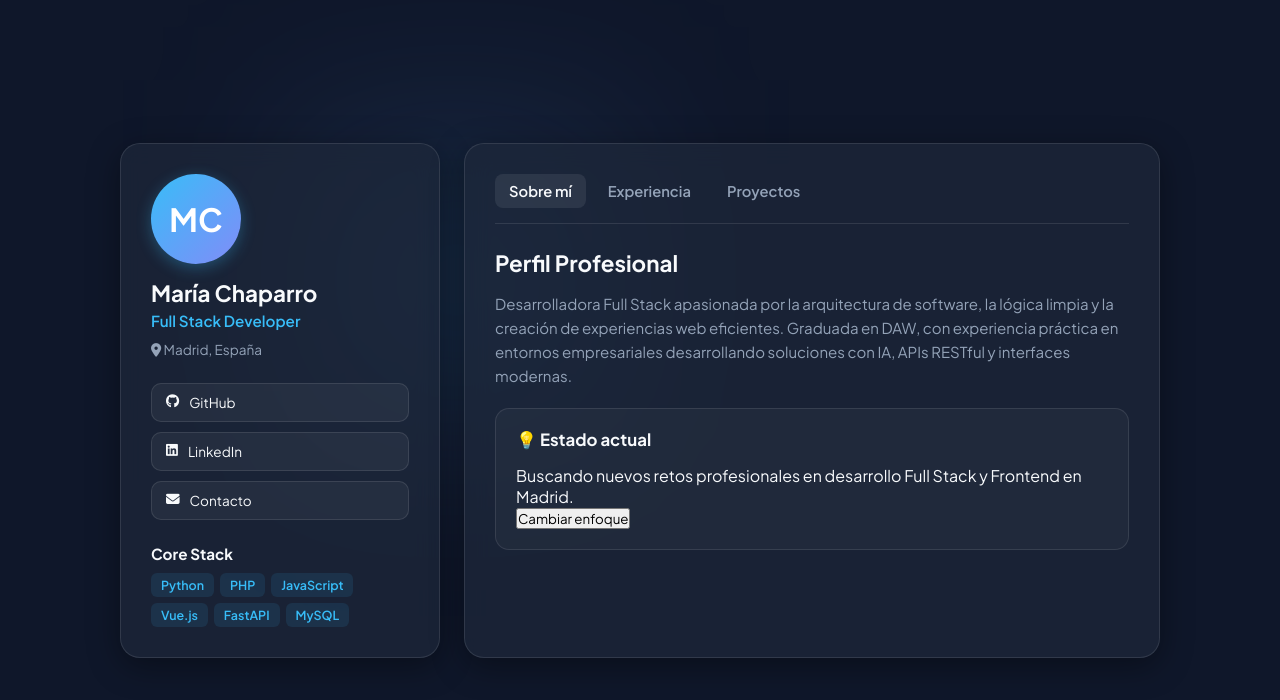
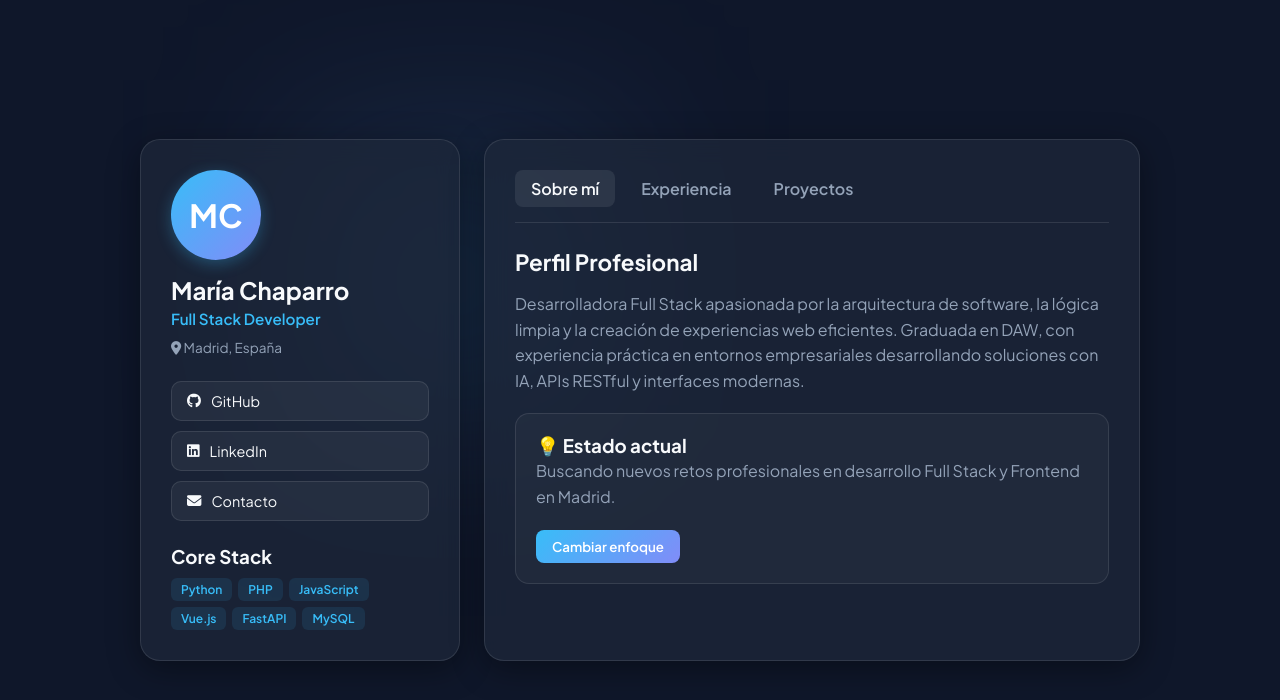
Before and after one commit to MChaparroCaballero/MChaparroCaballero.github.io, a plain HTML site: page index.html in a window 1280 px wide. Drawn offline with Linux system fonts and the light colour scheme.

Commit message:
restauramos a la primera version stilos

```diff
--- a/style.css
+++ b/style.css
@@ -42,11 +42,11 @@ body {
     display: grid;
     grid-template-columns: 320px 1fr;
     gap: 24px;
-    max-width: 1040px;
+    max-width: 1000px;
     width: 100%;
 }
 
-/* Efecto Glassmorphism original */
+/* Efecto Glassmorphism */
 .glass {
     background: var(--card-bg);
     backdrop-filter: blur(12px);
@@ -80,7 +80,7 @@ body {
 }
 
 .profile-header h1 {
-    font-size: 1.4rem;
+    font-size: 1.5rem;
     margin-bottom: 4px;
 }
 
@@ -105,26 +105,21 @@ body {
 .btn-icon {
     background: rgba(255, 255, 255, 0.05);
     border: 1px solid var(--border-color);
-    padding: 10px 14px;
+    padding: 10px 15px;
     border-radius: 10px;
     color: var(--text-primary);
     text-decoration: none;
-    font-size: 0.85rem;
+    font-size: 0.9rem;
     display: flex;
     align-items: center;
     gap: 10px;
     transition: all 0.3s ease;
-    word-break: break-all;
 }
 
 .btn-icon:hover {
     background: rgba(56, 189, 248, 0.1);
     border-color: var(--accent);
     color: var(--accent);
-}
-
-.skills-mini h3 {
-    font-size: 0.95rem;
 }
 
 .skills-mini .tags, .tags-small {
@@ -139,15 +134,14 @@ body {
     color: var(--accent);
     padding: 4px 10px;
     border-radius: 6px;
-    font-size: 0.78rem;
+    font-size: 0.75rem;
     font-weight: 600;
 }
 
 /* Main Content & Tabs */
 .tabs-nav {
     display: flex;
-    flex-wrap: wrap;
-    gap: 8px;
+    gap: 10px;
     margin-bottom: 25px;
     border-bottom: 1px solid var(--border-color);
     padding-bottom: 15px;
@@ -157,10 +151,10 @@ body {
     background: transparent;
     border: none;
     color: var(--text-secondary);
-    font-size: 0.92rem;
+    font-size: 1rem;
     font-weight: 600;
     cursor: pointer;
-    padding: 8px 14px;
+    padding: 8px 16px;
     border-radius: 8px;
     transition: all 0.3s ease;
 }
@@ -184,31 +178,40 @@ body {
     font-size: 1.4rem;
 }
 
-.tab-pane > p {
+.tab-pane p {
     color: var(--text-secondary);
     line-height: 1.6;
     margin-bottom: 20px;
-    font-size: 0.94rem;
 }
 
-/* Tarjetas internas */
+/* Interactive Card */
 .interactive-card {
     background: rgba(255, 255, 255, 0.03);
     border: 1px solid var(--border-color);
     padding: 20px;
     border-radius: 14px;
-    margin-top: 15px;
+    margin-top: 20px;
 }
 
-.interactive-card > h3 {
-    margin-bottom: 15px;
-    font-size: 1.05rem;
+.action-btn {
+    background: var(--accent-gradient);
+    border: none;
+    color: #fff;
+    padding: 8px 16px;
+    border-radius: 8px;
+    font-weight: 600;
+    cursor: pointer;
+    transition: opacity 0.2s;
 }
 
-/* Timeline & Listas */
+.action-btn:hover {
+    opacity: 0.9;
+}
+
+/* Timeline & Projects */
 .timeline-item {
     position: relative;
-    padding-left: 18px;
+    padding-left: 20px;
     border-left: 2px solid var(--accent);
     margin-bottom: 20px;
 }
@@ -221,24 +224,7 @@ body {
 
 .timeline-item h3 {
     font-size: 1rem;
-    margin: 4px 0 6px 0;
-}
-
-.timeline-item p {
-    color: var(--text-secondary);
-    font-size: 0.88rem;
-    line-height: 1.5;
-}
-
-.exp-list {
-    padding-left: 18px;
-    color: var(--text-secondary);
-    font-size: 0.88rem;
-    line-height: 1.55;
-}
-
-.exp-list li {
-    margin-bottom: 6px;
+    margin: 4px 0;
 }
 
 .projects-grid {
@@ -252,22 +238,12 @@ body {
     border: 1px solid var(--border-color);
     padding: 18px;
     border-radius: 12px;
-    transition: transform 0.2s, border-color 0.2s;
+    transition: transform 0.2s;
 }
 
 .project-card:hover {
-    transform: translateY(-2px);
+    transform: translateY(-3px);
     border-color: var(--accent);
-}
-
-.project-card h3 {
-    font-size: 1rem;
-    margin-bottom: 6px;
-}
-
-.project-card p {
-    color: var(--text-secondary);
-    font-size: 0.9rem;
 }
 
 @keyframes fadeIn {
```
